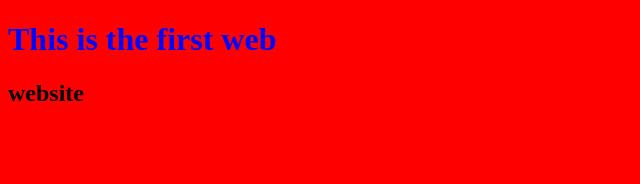
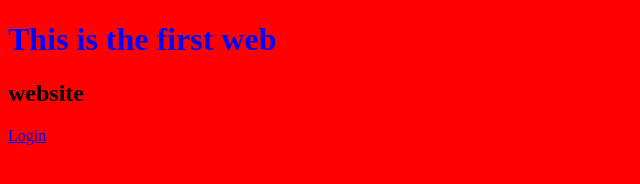
Before and after one commit to GETENETLEGESE/Gech, a plain HTML site: page index.html in a window 1280 px wide. Shown: the full height of the page, 0-640 px from the left. Drawn offline with Linux system fonts and the light colour scheme.

Commit message:
login link added

```diff
--- a/index.html
+++ b/index.html
@@ -9,6 +9,6 @@
 <body>
    <h1> This is the first web</h1>
    <h2> website</h2>
-
+   <a href="/login.html">Login</a>
 </body>
 </html>
```
